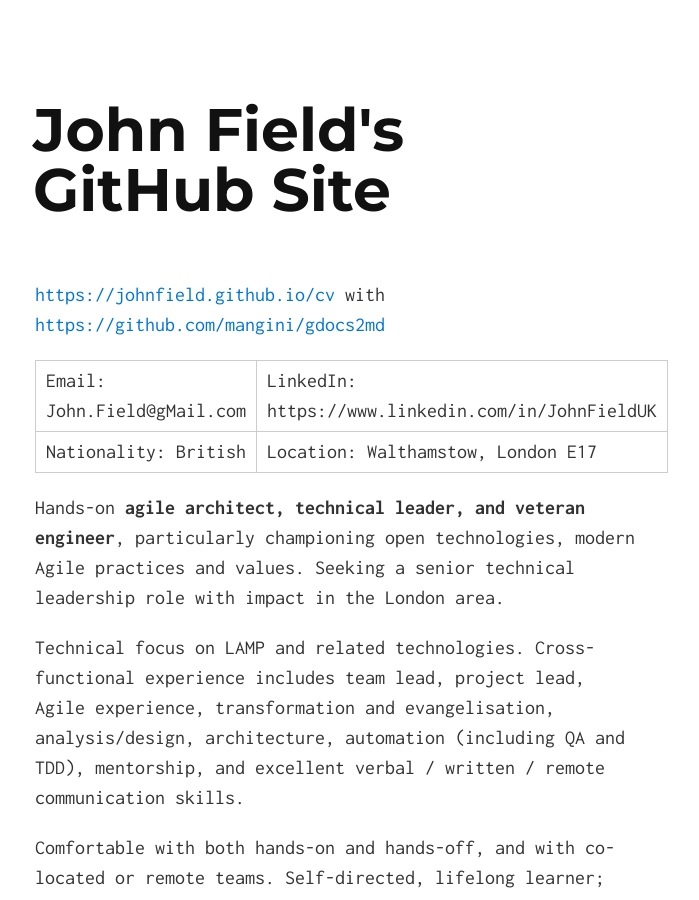
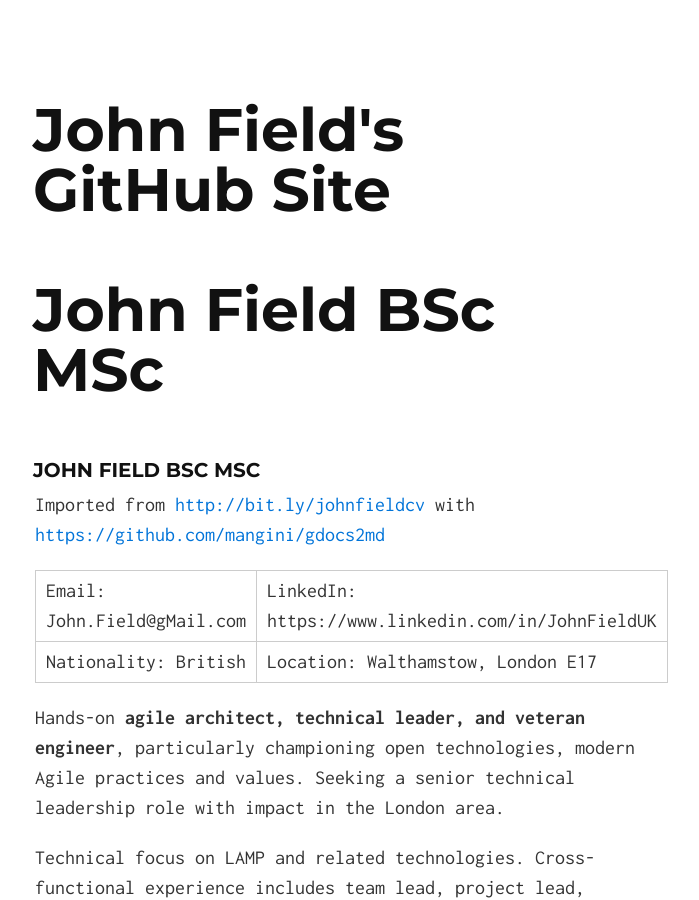
Before and after one commit to JohnField/johnfield.github.io, a Jekyll site: the page built from cv.md, in a window 1280 px wide and 900 px high. Shown: the whole window, without its empty margins (305-1004 px from the left). Built offline with Jekyll 4.4.1, drawn with Linux system fonts in a browser that asks for light colours; our own code applies the rules of GitHub Pages for plain Markdown files.

Commit message:
Update cv.md

```diff
--- a/cv.md
+++ b/cv.md
@@ -1,5 +1,6 @@
+### John Field BSc MSc
 
-[https://johnfield.github.io/cv](https://johnfield.github.io/cv) with [https://github.com/mangini/gdocs2md](https://github.com/mangini/gdocs2md)
+Imported from [http://bit.ly/johnfieldcv](http://bit.ly/johnfieldcv) with [https://github.com/mangini/gdocs2md](https://github.com/mangini/gdocs2md)
 
 <table>
   <tr>
@@ -24,6 +25,7 @@
 ##### Core Skills
 
 * * *
+
 
 LAMP (Linux, Apache, MySQL, PHP): 10+ years
 
```
